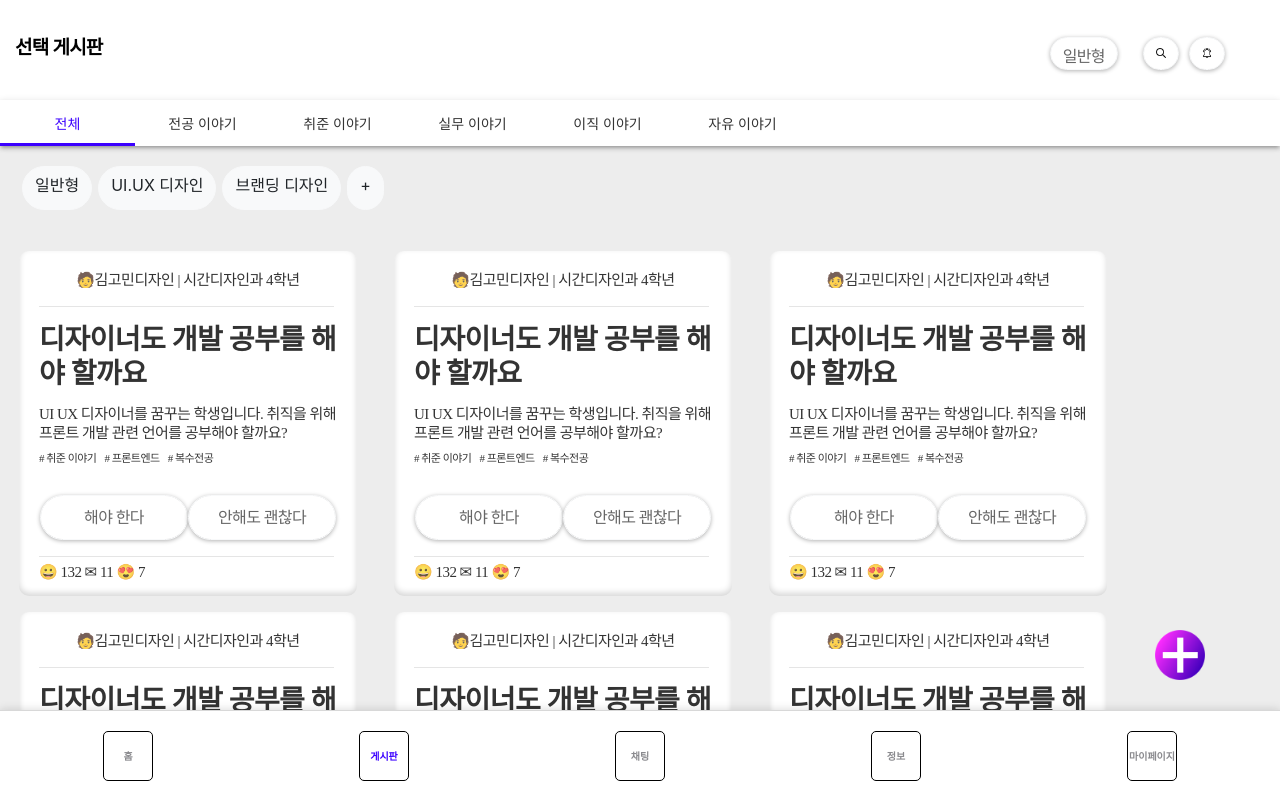
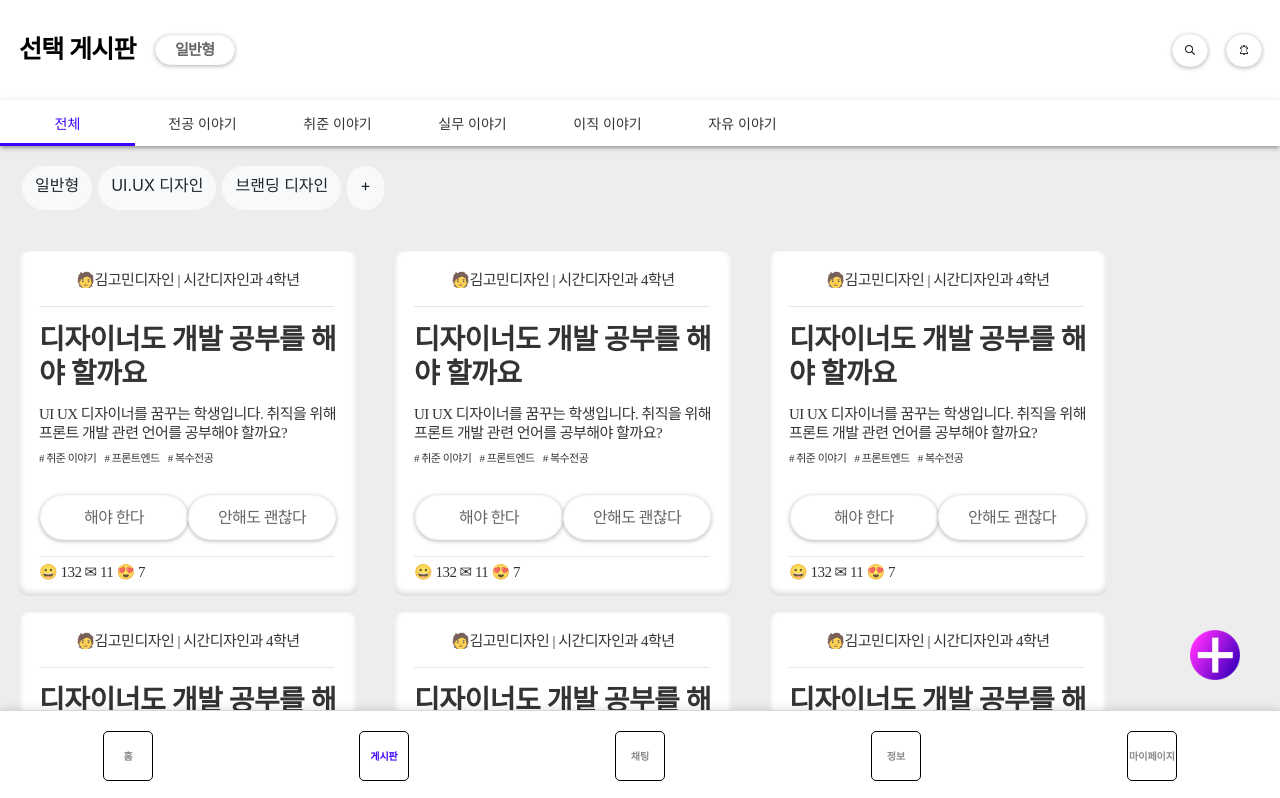
Before and after one commit to dajeongPark-dev/dwith, a Vue app in the folder frontend/: page /bulletinBoard in a window 1280 px wide. Shown: the top 798 px of the page. Built offline with nearby package versions, Linux system fonts and the light colour scheme.

Commit message:
Update header-bbs

```diff
--- a/frontend/src/views/BulletinBoard.vue
+++ b/frontend/src/views/BulletinBoard.vue
@@ -3,11 +3,13 @@
 <template>
   <div id="bbs-page">
     <div id="bbs-page-header">
-      <span class="header-bbs-name">선택 게시판</span>
+      <span class="header-bbs-info">
+        <span class="header-bbs-name">선택 게시판</span>
+        <b-button pill variant="light" class="header-bbs-switch">
+          일반형
+        </b-button>
+      </span>
       <span class="header-bbs-button">
-        <b-button pill variant="light" class="header-bbs-switch"
-          >일반형</b-button
-        >
         <b-button pill variant="light" class="header-search"
           ><img
             src="@/image/search.png"
@@ -23,7 +25,7 @@
     <div id="bbs-page-posts">
       <bbsChoice></bbsChoice>
     </div>
-    <div style="position: fixed; right: 75px; bottom: 120px">
+    <div style="position: fixed; right: 40px; bottom: 120px">
       <img
         src="@/image/plus-button.png"
         style="float: right; width: 50px; height: 50px"
@@ -58,7 +60,6 @@ export default {
 #bbs-page-header {
   position: relative;
   margin: 0px;
-  padding: 15px;
   width: inherit;
   height: 100px;
   background: white 0% 0% no-repeat padding-box;
@@ -67,42 +68,54 @@ export default {
   flex-direction: row;
   opacity: 1;
 }
+
+.header-bbs-info {
+  position: relative;
+  width: 70%;
+  height: inherit;
+  display: flex;
+  justify-content: flex-start;
+  align-items: center;
+}
+
 .header-bbs-name {
   position: relative;
-  margin: 0px;
-  top: 21.6%;
-  width: 25%;
-  height: inherit;
+  margin: 19px;
+  width: fit-content;
+  height: fit-content;
   text-align: left;
-  font: normal normal bold 19px/36px Noto Sans KR;
+  font: normal normal bold 25px/36px Noto Sans KR;
   letter-spacing: -0.76px;
   color: #000000;
   opacity: 1;
 }
-.header-bbs-button {
-  position: relative;
-  height: inherit;
-  width: 75%;
-  display: flex;
-  justify-content: flex-end;
-}
+
 .header-bbs-switch {
   position: relative;
-  top: 21.6%;
-  width: auto + 10px;
-  height: 33px;
+  width: 80px;
+  height: 30px;
   background: #ffffff 0% 0% no-repeat padding-box;
   box-shadow: 0px 1px 4px #0000004d;
   border-radius: 17px;
   text-align: center;
+  font: normal normal bold 15px/10px Noto Sans KR;
   letter-spacing: -0.6px;
   color: #00000099;
   opacity: 1;
 }
+
+.header-bbs-button {
+  position: relative;
+  width: 30%;
+  height: inherit;
+  display: flex;
+  justify-content: flex-end;
+  align-items: center;
+}
+
 .header-search {
   position: relative;
-  top: 21.6%;
-  margin: 0px 10px 0px 25px;
+  margin: 0px;
   width: fit-content;
   height: 33px;
   background: #ffffff 0% 0% no-repeat padding-box;
@@ -115,8 +128,7 @@ export default {
 }
 .header-alert {
   position: relative;
-  top: 21.6%;
-  margin: 0px 40px 0px 0px;
+  margin: 18px;
   width: fit-content;
   height: 33px;
   background: #ffffff 0% 0% no-repeat padding-box;
@@ -127,6 +139,7 @@ export default {
   color: #00000099;
   opacity: 1;
 }
+
 .body-category {
   top: 3px;
 }
```
Also changed, not shown: frontend/src/views/temp.html (added).
